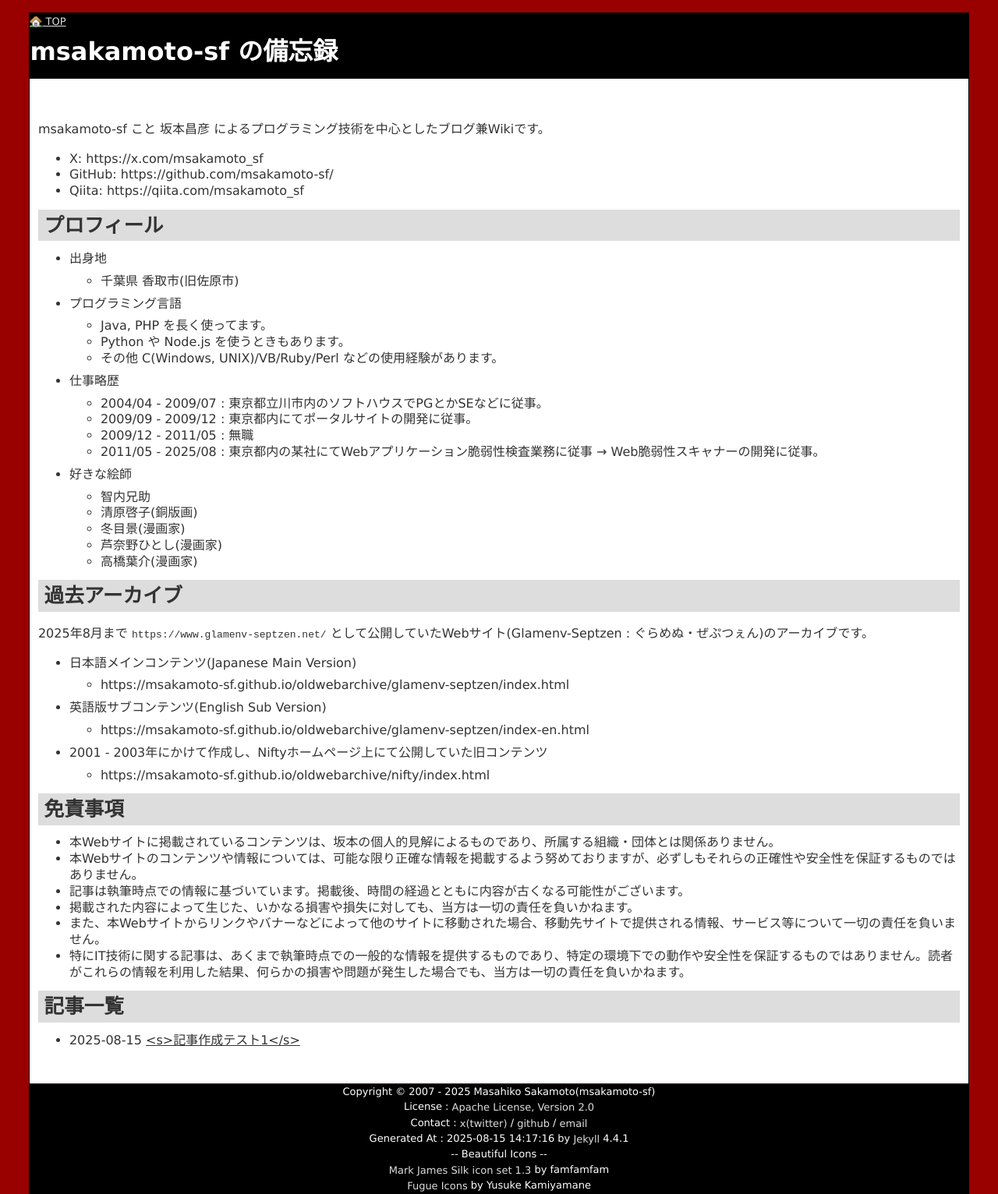
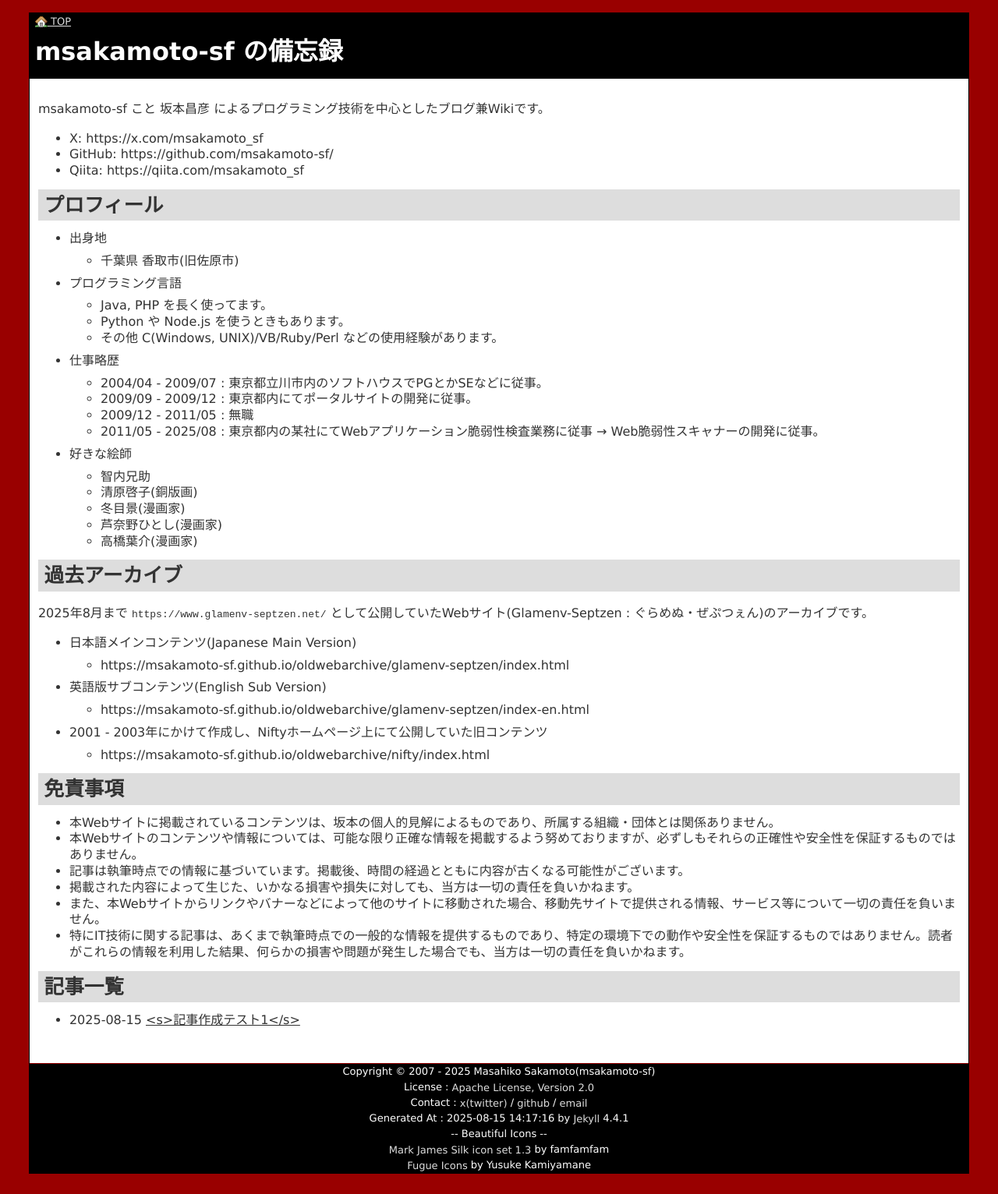
Before and after one commit to msakamoto-sf/msakamoto-sf.github.io, a Jekyll site: the page built from index.md, in a window 1280 px wide. Shown: the whole page at 78% size. Built offline with Jekyll 4.4.1, drawn with Linux system fonts in a browser that asks for light colours; after the commit the page ends 1506 px from its top, so only the background shows below that.

Commit message:
update css

```diff
--- a/assets/css/pcbrowser.css
+++ b/assets/css/pcbrowser.css
@@ -34,13 +34,13 @@ img {
 }
 
 #header-wrap {
-	width: 100%;
+	/* width: 100%; */
 	text-align: left;
 	font-size: small;
 	color: white;
 	margin: 0px;
 	/* margin-bottom: 1em; */
-	padding: 0px;
+	padding-left: 0.5em;
 	border-bottom: 1px solid black;
 	background: black;
 }
@@ -332,7 +332,7 @@ table.zebralist {
 .data_main {
 	/* border: 1px solid dimgray; */
 	padding: 0.5ex;
-	padding-top: 1em;
+	/* padding-top: 0; */
 	padding-bottom: 1em;
 	margin: 0px;
 	/*margin-bottom: 1em;*/
@@ -361,7 +361,7 @@ table.zebralist {
 }
 
 .data_main .data_body {
-	margin-top: 1em;
+	/* margin-top: 1em; */
 	margin-bottom: 1em;
 }
 
```
